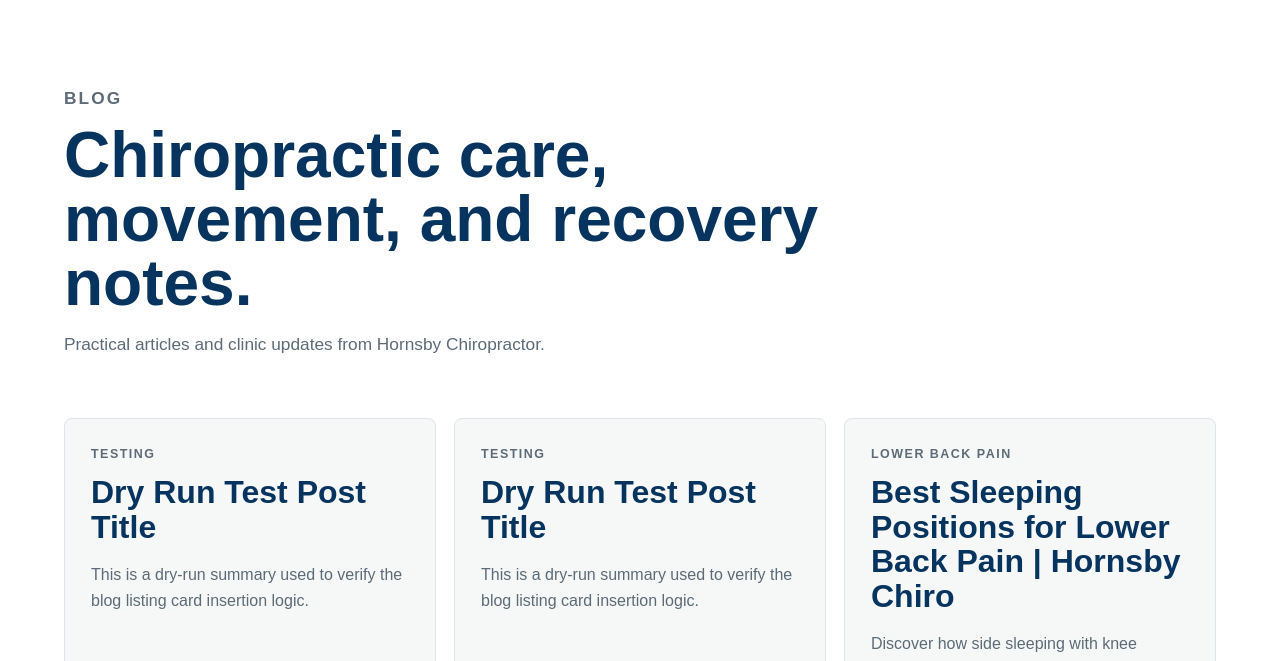
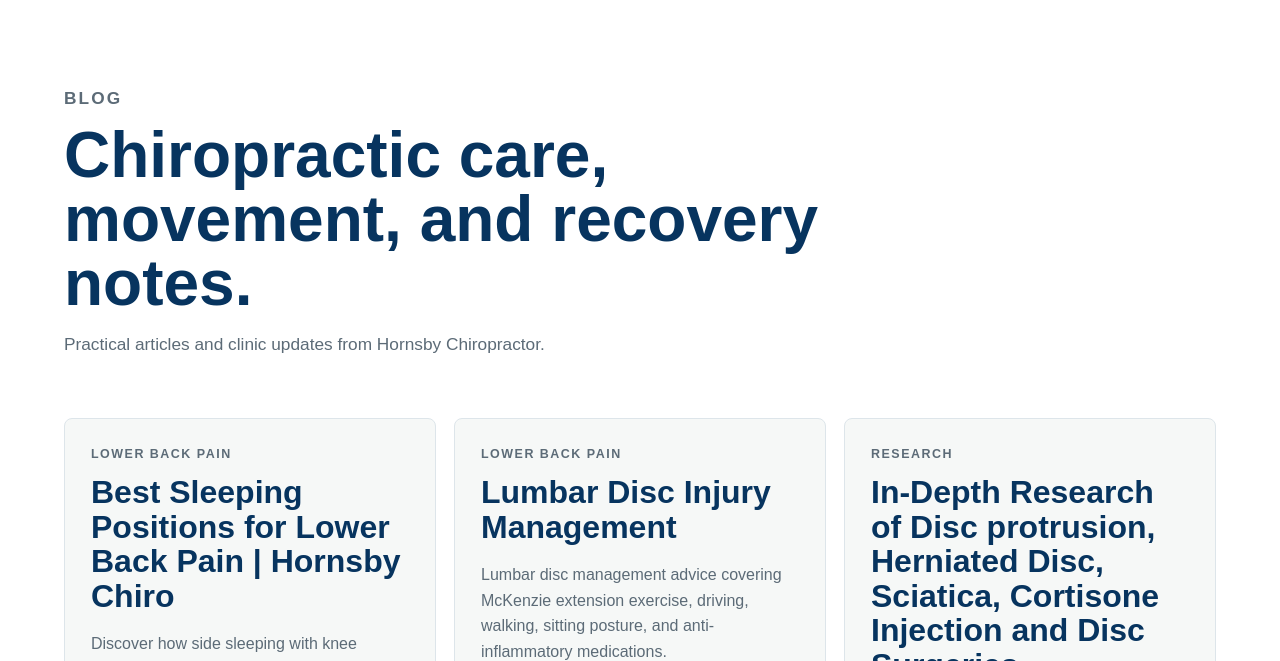
Before and after one commit to hglee0703-blip/hornsbychiropractor, a plain HTML site: page blog/index.html in a window 1280 px wide. Shown: the part 139-800 px from the top of the page. Drawn offline with Linux system fonts and the light colour scheme.

Commit message:
chore: remove leftover dry-run test cards from blog listing and sitemap

```diff
--- a/blog/index.html
+++ b/blog/index.html
@@ -48,20 +48,6 @@
       </section>
 
       <section class="blog-list" aria-label="Blog posts">
-        <a class="blog-card" href="/blog/dry-run-test-post/">
-          <p class="eyebrow">Testing</p>
-          <h2>Dry Run Test Post Title</h2>
-          <p>
-            This is a dry-run summary used to verify the blog listing card insertion logic.
-          </p>
-        </a>
-        <a class="blog-card" href="/blog/dry-run-test-post/">
-          <p class="eyebrow">Testing</p>
-          <h2>Dry Run Test Post Title</h2>
-          <p>
-            This is a dry-run summary used to verify the blog listing card insertion logic.
-          </p>
-        </a>
         <a class="blog-card" href="/blog/best-sleeping-positions-for-lower-back-pain/">
           <p class="eyebrow">Lower back pain</p>
           <h2>Best Sleeping Positions for Lower Back Pain | Hornsby Chiro</h2>
--- a/sitemap.xml
+++ b/sitemap.xml
@@ -1,9 +1,5 @@
 <?xml version="1.0" encoding="UTF-8"?>
 <urlset xmlns="http://www.sitemaps.org/schemas/sitemap/0.9">
-  <url>
-    <loc>https://hornsbychiropractor.com/blog/dry-run-test-post/</loc>
-    <lastmod>2026-08-26</lastmod>
-  </url>
   <url>
     <loc>https://hornsbychiropractor.com/</loc>
     <lastmod>2026-08-26</lastmod>
```
